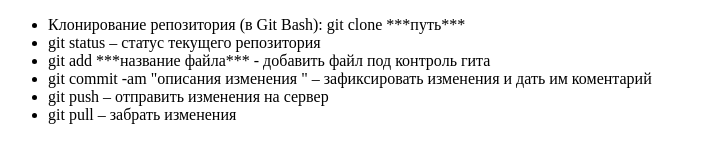
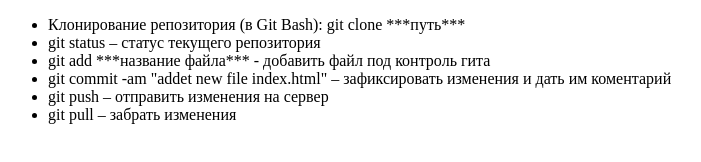
Before and after one commit to Holden142/git-lasson, a plain HTML site: page index.html in a window 1280 px wide. Shown: the whole page, without its empty margins (0-701 px from the left). Drawn offline with Linux system fonts and the light colour scheme.

Commit message:
укуе4

```diff
--- a/index.html
+++ b/index.html
@@ -10,9 +10,10 @@
     <li>Клонирование репозитория (в Git Bash): git clone ***путь*** </li>
     <li>git status – статус текущего репозитория</li>
     <li>git add ***название файла*** - добавить файл под контроль гита</li>
-      <li>git commit -am "описания изменения " – зафиксировать изменения и дать им коментарий</li>
+      <li>git commit -am "addet new file index.html" – зафиксировать изменения и дать им коментарий</li>
       <li>git push – отправить изменения на сервер </li>
       <li>git pull – забрать изменения</li>
+
   </ul>
 </div>
 </body>
```
